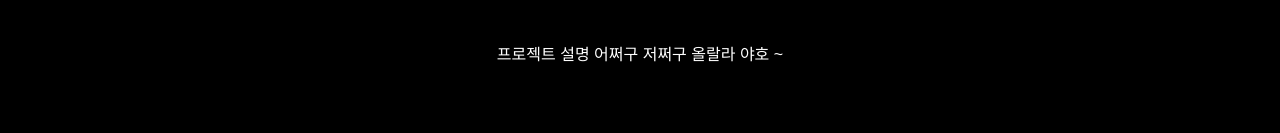
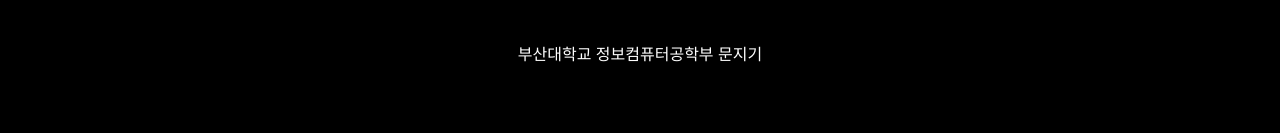
Before and after one commit to PNU-moonjigi/moonjigi-fe, a React (Vite) app: page / in a window 1280 px wide. Shown: the part 497-630 px from the top of the page. Built offline with nearby package versions, Linux system fonts and the light colour scheme.

Commit message:
chore: 개요 페이지의 test 부분

```diff
--- a/src/page/Overview/Information/index.tsx
+++ b/src/page/Overview/Information/index.tsx
@@ -20,7 +20,7 @@
         TEST
       </button>
       <p className={styles.testPageDescription}>
-        프로젝트 설명 어쩌구 저쩌구 올랄라 야호 ~
+        부산대학교 정보컴퓨터공학부 문지기
       </p>
     </div>
   );
```
